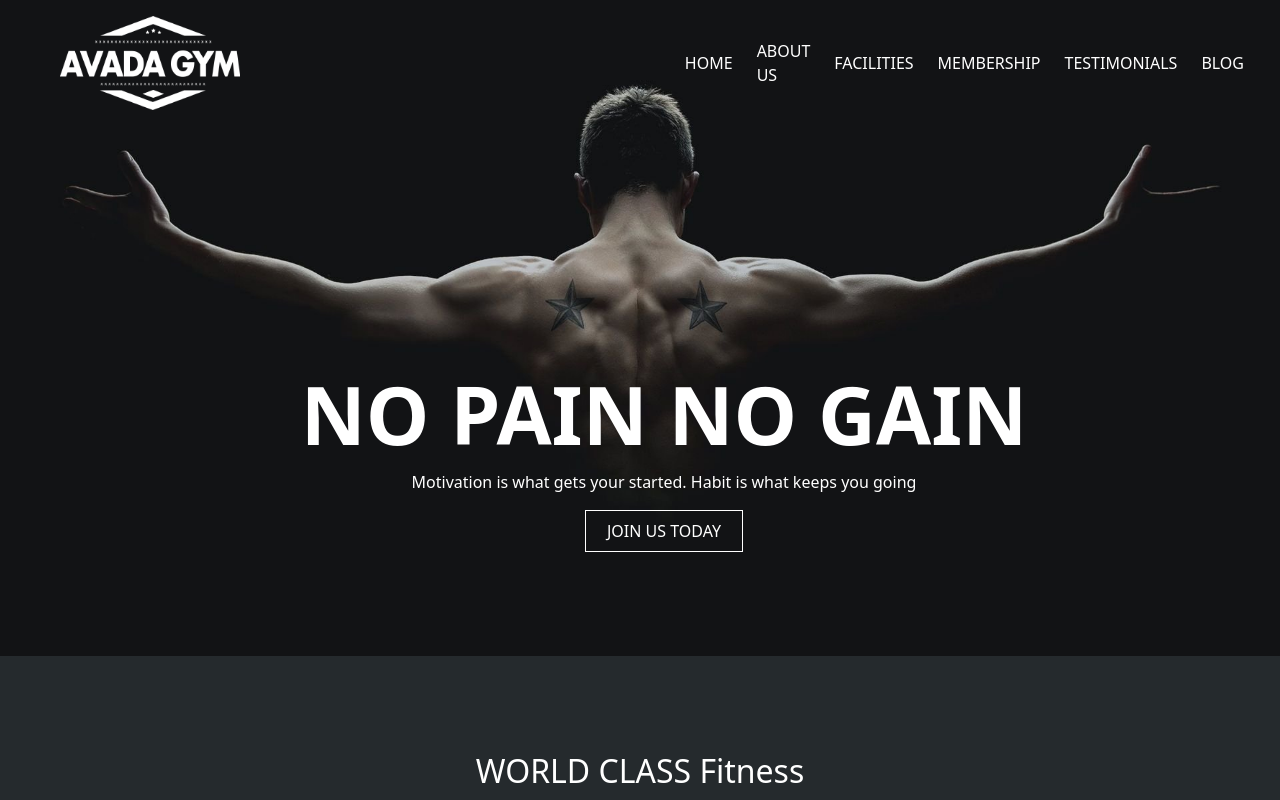
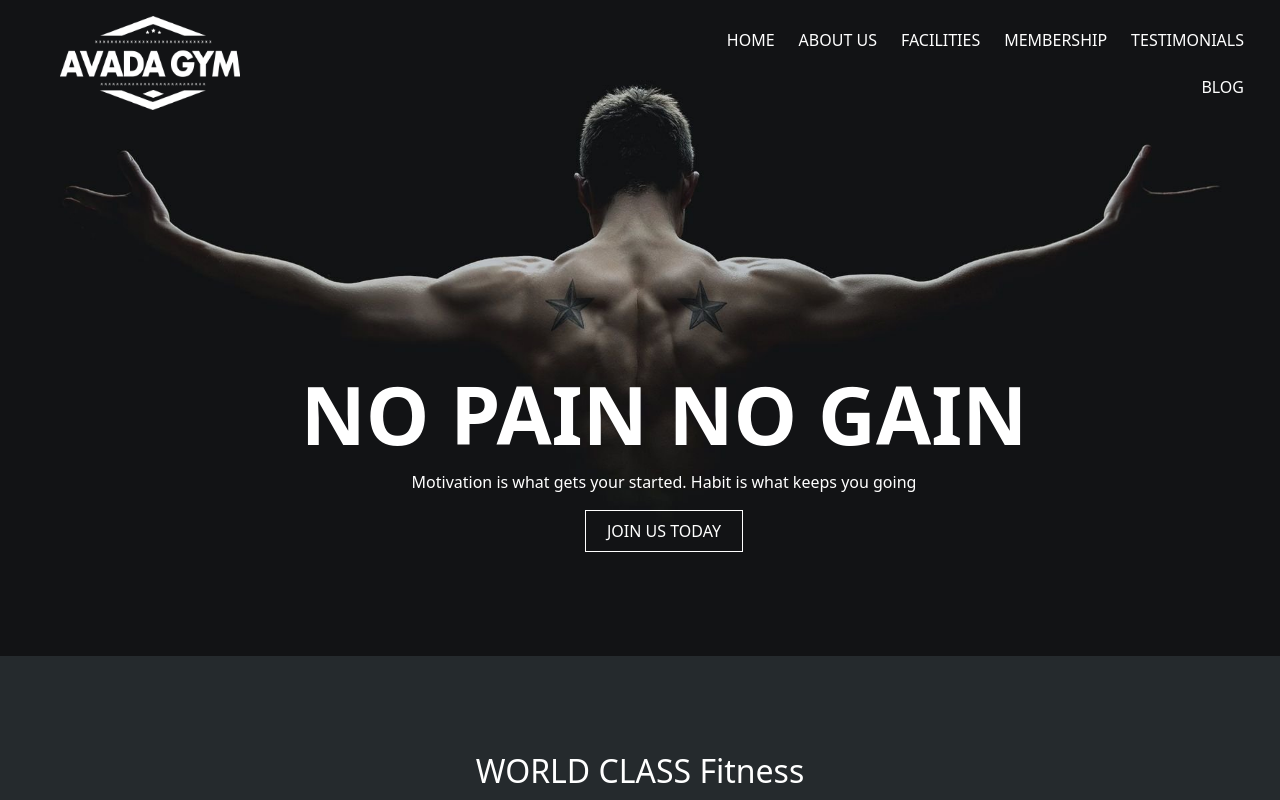
Before and after one commit to AngeloDalo/proj-html-vuejs, a Vue app: page / in a window 1280 px wide. Shown: the top 800 px of the page. Built offline with nearby package versions, Linux system fonts and the light colour scheme; a web font is replaced by a local one.

Commit message:
modifiche

```diff
--- a/src/components/Header.vue
+++ b/src/components/Header.vue
@@ -7,7 +7,7 @@
             </div>
             <!--link sito-->
             <div class="col-6">
-                <ul class="d-flex justify-content-end align-items-center">
+                <ul class="d-flex justify-content-end align-items-center flex-wrap">
                     <li class="me-4" v-for="(linkHeader, index) in linksHeader" :key="index">
                         <a :href= linkHeader.link > {{ linkHeader.name }}</a>
                     </li>
```
Also changed, not shown: src/components/Main.vue (+6 -1 lines).
